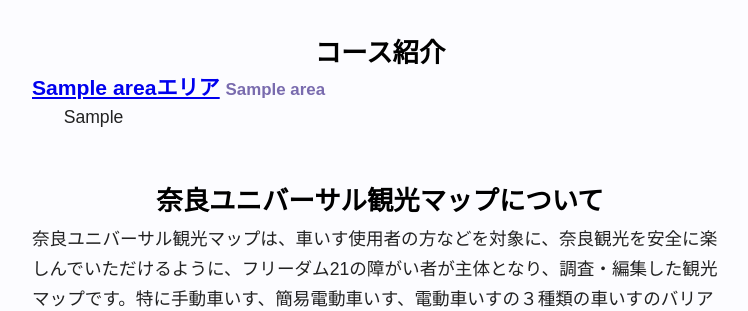
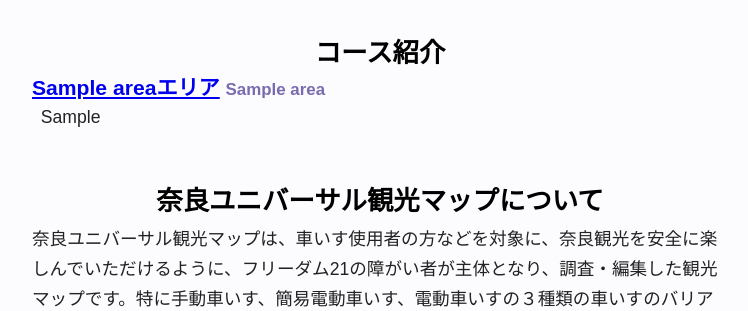
Before and after one commit to uenoco/unimap, a Django app: page / in a window 1280 px wide. Shown: the part 1660-1971 px from the top of the page, without its empty margins (260-1008 px from the left). Run offline with Django 3.2, Linux system fonts and the light colour scheme; tables that the repository leaves empty hold one stand-in row (values such as "Sample post").

Commit message:
FIX indent: Course Describe in Toppage

```diff
--- a/static/css/index.css
+++ b/static/css/index.css
@@ -105,6 +105,16 @@ h3 span {
   margin-top: 0.2rem;
   margin-bottom: 1.2rem;
 }
+
+/* ADD for course describe */
+ol.course{
+    padding-left: 0;
+    margin-left: 0.5rem;
+}
+li.course {
+    list-style:none;
+}
+/* ADD for course describe */
 
 ol {
   margin-left: 1.8rem;
--- a/templates/toppage.html
+++ b/templates/toppage.html
@@ -95,8 +95,8 @@
   {% for area in arealist %}
   <h3><a href="{% url 'map' %}/{{ area.id }}">{{ area.Name }}エリア</a>
     <span>{{ area.SubName }}</span></h3>
-  <ol>
-    <dt>{{ area.Abstruct|linebreaksbr }}</dt>
+  <ol class="course">
+    <li class="course">{{ area.Abstruct|linebreaksbr }}</li>
   </ol>
   {% endfor %}
 </section>
```
